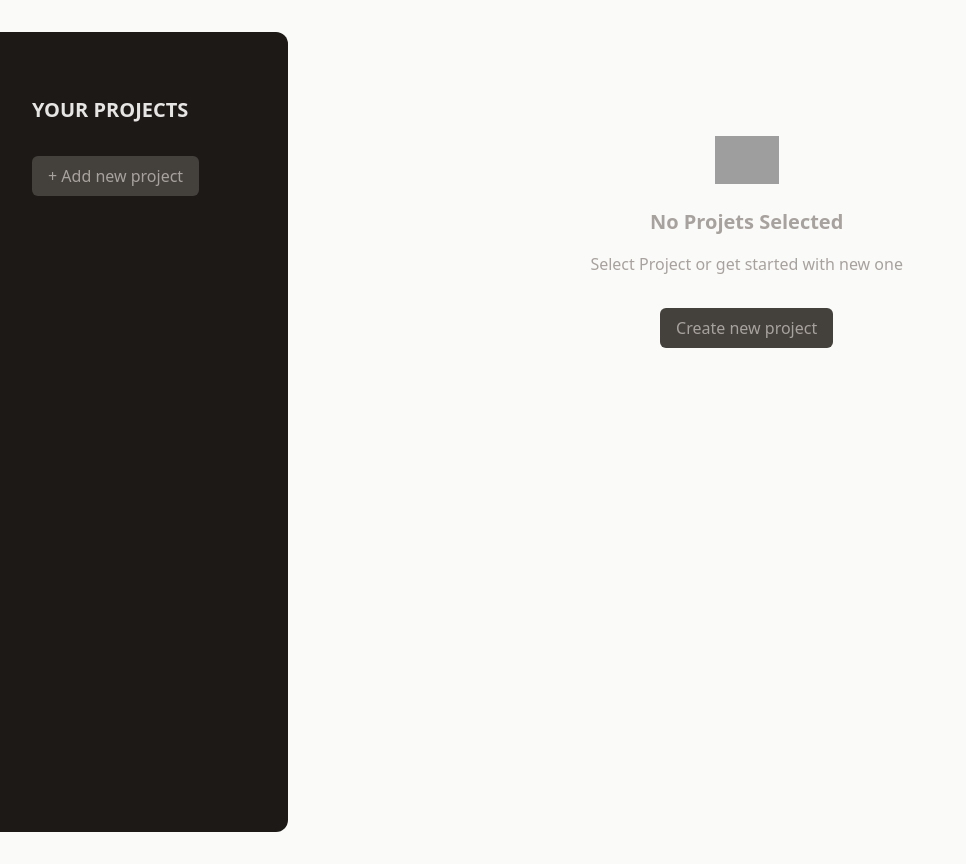
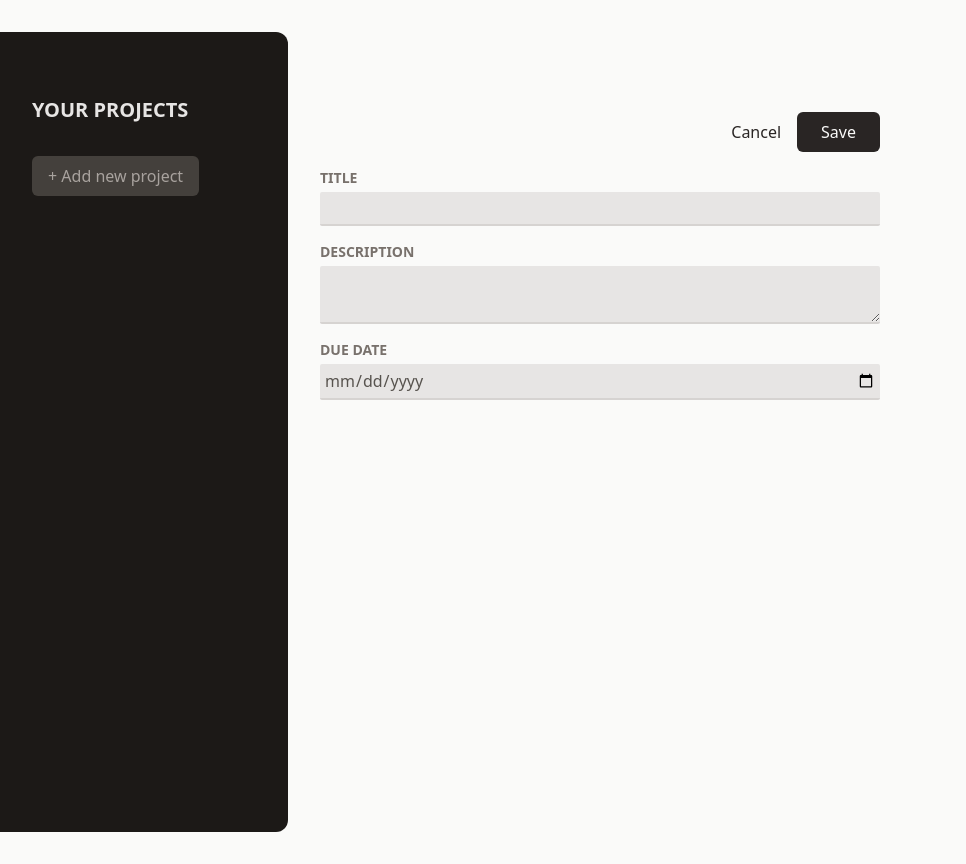
Before and after one commit to Dia7/project-mgmt-start, a React (Vite) app: page / in a window 1280 px wide. Both pictures are taken after a click on the button "+ Add new project". Shown: the whole page, without its empty margins (0-966 px from the left). Built offline with nearby package versions, Linux system fonts and the light colour scheme; grey boxes are pictures that could not be loaded.

Commit message:
add project title in sidebar

```diff
--- a/src/App.jsx
+++ b/src/App.jsx
@@ -1,14 +1,54 @@
-import React from "react";
-import Sidebar from "./components/Sidebar";
-import NoProjectSelected from "./components/NoProjectSelected";
-import NewProject from "./components/NewProject";
+import { useState } from 'react';
+
+import Sidebar from "./components/Sidebar.jsx";
+import NoProjectSelected from "./components/NoProjectSelected.jsx";
+import NewProject from "./components/NewProject.jsx";
 
 function App() {
+  const [projectState, setProjectState] = useState( {
+    selectedProjectId: undefined,
+    projects: []
+  });
+
+  function handleStartAddProject() {
+    setProjectState(prevState => {
+      return {
+        ...prevState,
+        selectedProjectId: null
+      }
+    });
+  }
+
+  function handleAddProject(projectData) {
+    setProjectState((prevState) => {
+      const projectId = Math.random();
+      const newProject = {
+        ...projectData,
+        id: projectId
+      }
+
+      return {
+        ...prevState,
+        selectedProjectId: undefined,
+        projects: [...projectState.projects, newProject]
+      }
+    })
+
+  }
+
+  let content;
+
+  if(projectState.selectedProjectId === undefined) {
+    content = <NoProjectSelected onStartAddProject={handleStartAddProject} />
+  } else if(projectState.selectedProjectId === null) {
+    content = <NewProject onAdd={handleAddProject} />
+  }
+
   return (
     <main className="h-screen my-8 flex gap-8">
-      <Sidebar />
-      <NoProjectSelected />
-      {/* <NewProject/> */}
+      <Sidebar onStartAddProject={handleStartAddProject}
+       projects={projectState.projects} />
+      {content}
     </main>
   );
 }
--- a/src/components/Input.jsx
+++ b/src/components/Input.jsx
@@ -1,10 +1,13 @@
-export default function Input({textarea, label, ...props}) {
+import { forwardRef } from "react";
+
+const Inupt = forwardRef(function Input({textarea, label, ...props}, ref) {
     const classes = 'w-full p-1 border-b-2 rounded-sm border-stone-300 bg-stone-200 text-stone-600 focus:outline-none focus:border-stone-600';
 
     return (
         <p className="flex flex-col gap-1 my-4">
             <label className="text-sm font-bold uppercase text-stone-500">{label}</label>
-            {textarea ? <textarea className={classes} {...props}/> : <input className={classes} {...props}/>}
+            {textarea ? <textarea ref={ref} className={classes} {...props}/> : <input ref={ref} className={classes} {...props}/>}
         </p>
     )
-}
+});
+export default Inupt;
--- a/src/components/NewProject.jsx
+++ b/src/components/NewProject.jsx
@@ -1,19 +1,45 @@
-import Input from "./Input";
+import { useRef } from "react";
 
-export default function NewProject() {
+import Input from "./Input.jsx";
+
+export default function NewProject({onAdd}) {
+  const title = useRef();
+  const description = useRef();
+  const dueDate = useRef();
+
+
+
+  function handleSave () {
+    const enteredTitle = title.current.value;
+    const enteredDescription = description.current.value;
+    const enteredDueDate = dueDate.current.value;
+
+    // validation
+
+    onAdd({
+      title: enteredTitle,
+      description: enteredDescription,
+      dueDate: enteredDueDate
+    })
+  }
+
+
+
   return <div className="w-[35rem] mt-16">
     <menu className="flex items-center justify-end gap-4 my-4">
       <li>
         <button className="text-stone-800 hover:text-stone-950">Cancel</button>
       </li>
       <li>
-        <button className="px-6 py-2 rounded-md bg-stone-800 text-stone-50 hover:bg-stone-950">Save</button>
+        <button
+        onClick={handleSave}
+        className="px-6 py-2 rounded-md bg-stone-800 text-stone-50 hover:bg-stone-950">Save</button>
       </li>
     </menu>
     <div>
-     <Input label="Title"/>
-     <Input label="Description" textarea />
-     <Input label="Due Date"/>
+     <Input type="text" ref={title} label="Title"/>
+     <Input ref={description} label="Description" textarea />
+     <Input type="date" ref={dueDate} label="Due Date"/>
     </div>
   </div>;
 }
--- a/src/components/NoProjectSelected.jsx
+++ b/src/components/NoProjectSelected.jsx
@@ -1,15 +1,15 @@
-import Sidebar from "./Sidebar.jsx";
+
 import noProject from "../assets/no-projects.png"
 import Button from "./Button.jsx";
 
-export default function NoProjectSelected() {
+export default function NoProjectSelected({onStartAddProject}) {
   return (
     <div className="mt-24 text-center w-2/3">
       <img src={noProject} alt="An empty task list" className="w-16 h-16 object-contain mx-auto"/>
       <h2 className="text-xl font-bold text-stone-400 my-4">No Projets Selected</h2>
       <h4 className="text-stone-400 mb-4">Select Project or get started with new one</h4>
       <p className="mt-8">
-        <Button>Create new project</Button>
+        <Button onClick={onStartAddProject}>Create new project</Button>
       </p>
     </div>
   );
--- a/src/components/Sidebar.jsx
+++ b/src/components/Sidebar.jsx
@@ -1,13 +1,21 @@
-import React from "react";
+
+
 import Button from "./Button.jsx";
 
-export default function Sidebar() {
+export default function Sidebar({onStartAddProject, projects}) {
   return (
     <aside className=" px-8 py-16 bg-stone-900 text-stone-50 md:w-72 rounded-r-xl">
       <h2 className="mb-8 font-bold uppercase md:text-xl text-stone-200">Your projects</h2>
       <div>
-        <Button>+ Add new project</Button>
+        <Button onClick={onStartAddProject}>+ Add new project</Button>
       </div>
+      <ul>
+        {projects.map((project) => (
+          <li key={project.id}>
+            <button className="w-full text-left px-2 py-1 rounded-sm my-1 text-stone-400 hover:text-stone-200">{project.title}</button>
+          </li>
+        ))}
+      </ul>
     </aside>
   );
 }
```
Also changed, not shown: package.json (+3 -4 lines), 2 other files (tests, documents, lock files or other folders).
